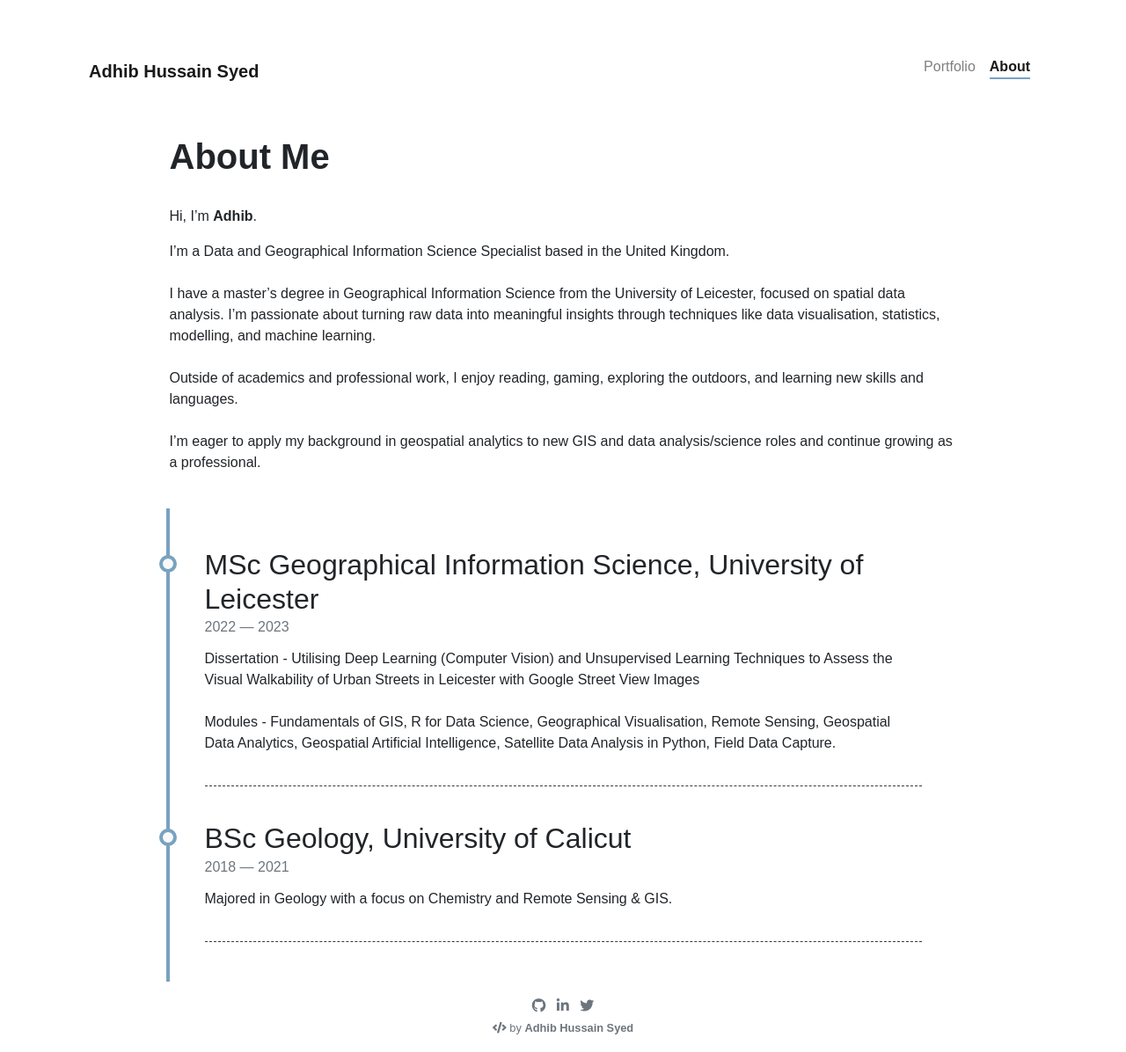
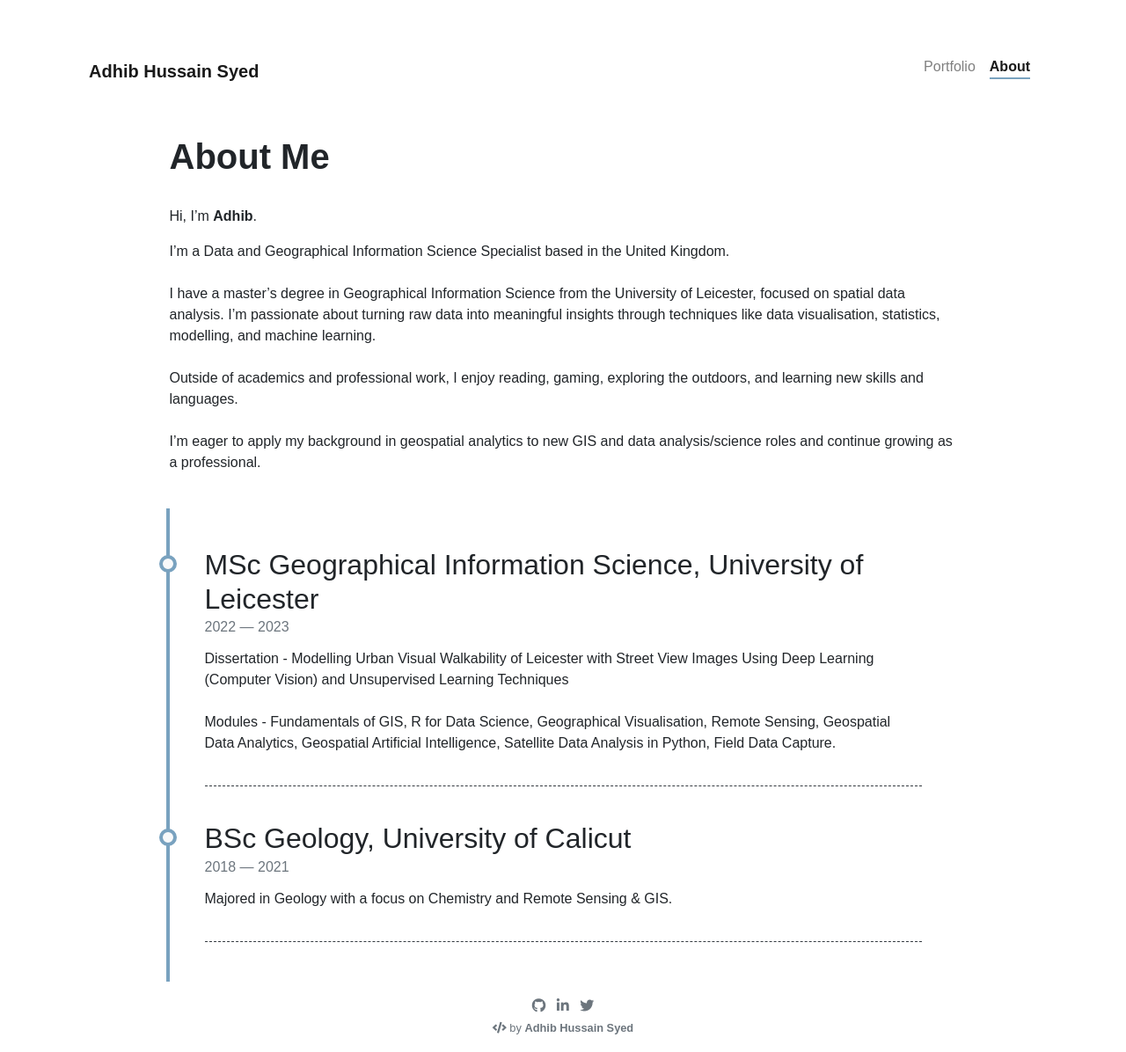
Before and after one commit to adhibsyed/adhibsyed.github.io, a Jekyll site: the page built from pages/about.md, in a window 1280 px wide. Shown: the whole page at 88% size. Built offline with Jekyll 4.4.1, drawn with Linux system fonts in a browser that asks for light colours; nearby versions of some CDN libraries.

Commit message:
updated about

```diff
--- a/_data/timeline.yml
+++ b/_data/timeline.yml
@@ -1,7 +1,7 @@
 - title: MSc Geographical Information Science, University of Leicester
   from: 2022
   to: 2023
-  description:  Dissertation - Utilising Deep Learning (Computer Vision) and Unsupervised Learning Techniques to Assess the Visual Walkability of Urban Streets in Leicester with Google Street View Images <br><br>
+  description:  Dissertation - Modelling Urban Visual Walkability of Leicester with Street View Images Using Deep Learning (Computer Vision) and Unsupervised Learning Techniques <br><br>
                 Modules - Fundamentals of GIS, R for Data Science, Geographical Visualisation,
                 Remote Sensing, Geospatial Data Analytics, Geospatial Artificial Intelligence, Satellite Data Analysis
                 in Python, Field Data Capture.
```
